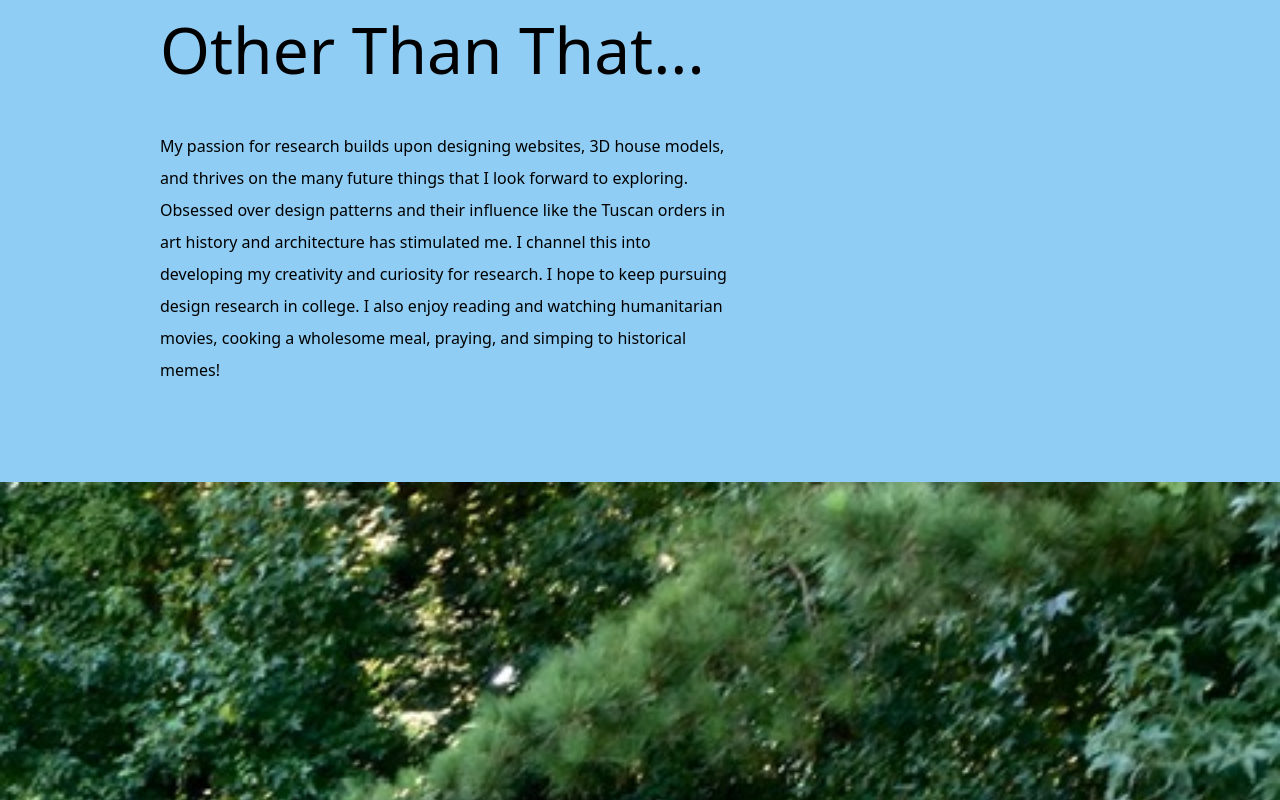
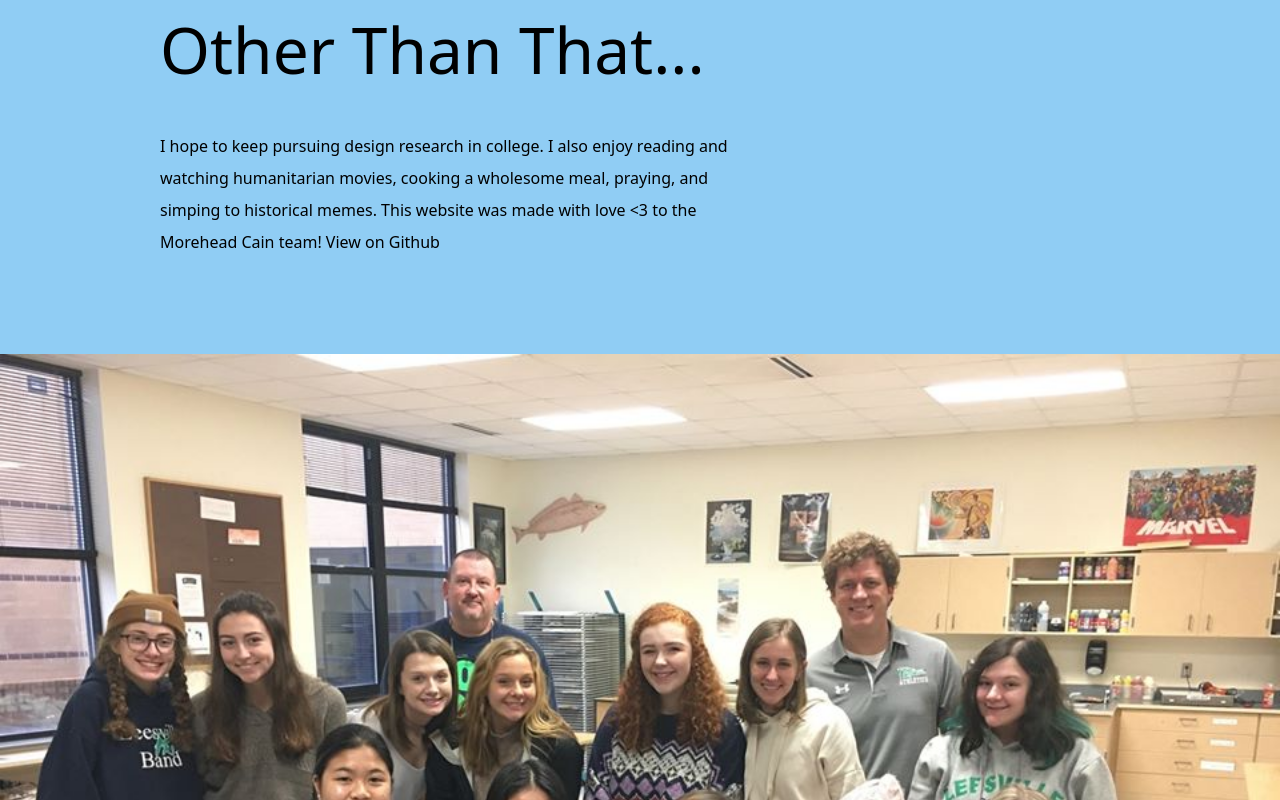
Before and after one commit to nguyen-huong/moreheadcain, a plain HTML site: page index.html in a window 1280 px wide. Shown: the part 4000-4800 px from the top of the page. Drawn offline with nearby package versions, Linux system fonts and the light colour scheme.

Commit message:
Update index.html

```diff
--- a/index.html
+++ b/index.html
@@ -128,10 +128,10 @@
 					<h2 id="#about" class="font-display-italic text-5xl md:text-6xl leading-none mb-12">Other Than That...</h2>
 				</div>
 				<div class="w-full lg:w-72">
-					<p class="leading-loose max-w-xl">My passion for research builds upon designing websites, 3D house models, and thrives on the many future things that I look forward to exploring. Obsessed over design patterns and their influence like the Tuscan orders in art history and architecture has stimulated me. I channel this into developing my creativity and curiosity for research. I hope to keep pursuing design research in college. I also enjoy reading and watching humanitarian movies, cooking a wholesome meal, praying, and simping to historical memes!</p>
+					<p class="leading-loose max-w-xl">I hope to keep pursuing design research in college. I also enjoy reading and watching humanitarian movies, cooking a wholesome meal, praying, and simping to historical memes. This website was made with love <3 to the Morehead Cain team! View on <a href='https://github.com/nguyen-huong/moreheadcain'>Github</a></p>
 				</div>
 			</div>
-      <img src="IMG_4817.JPG" class="w-full h-84 object-cover" />
+      <img src="HuongsNAHSCardWorkshop.jpg" class="w-full h-84 object-cover" />
 		</div>
 		<div class="bg-black text-white text-center text-sm py-12">
 			<p class=""rainbow-text">Copyright &copy; 2020 Huong.</p>
```
